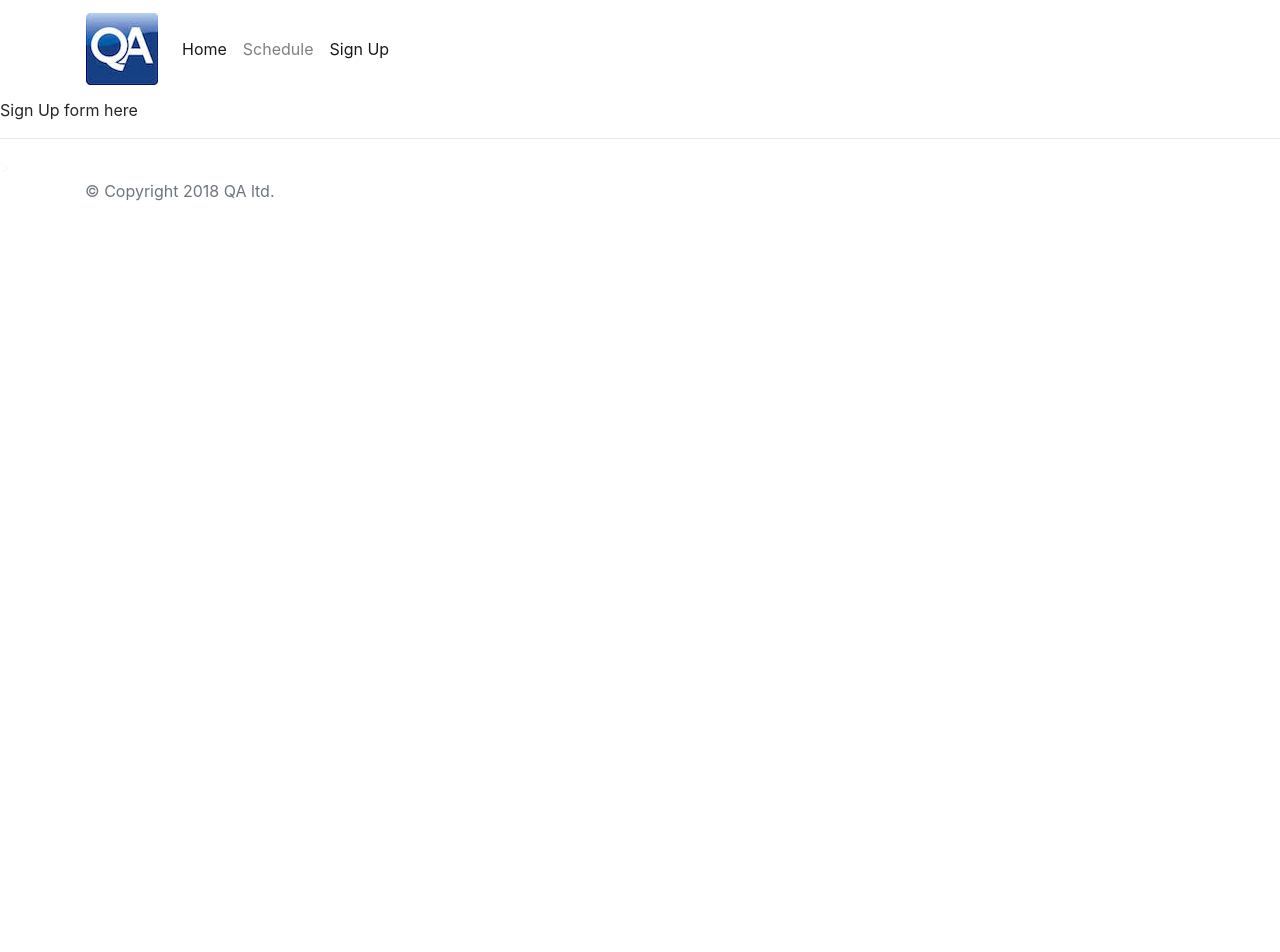
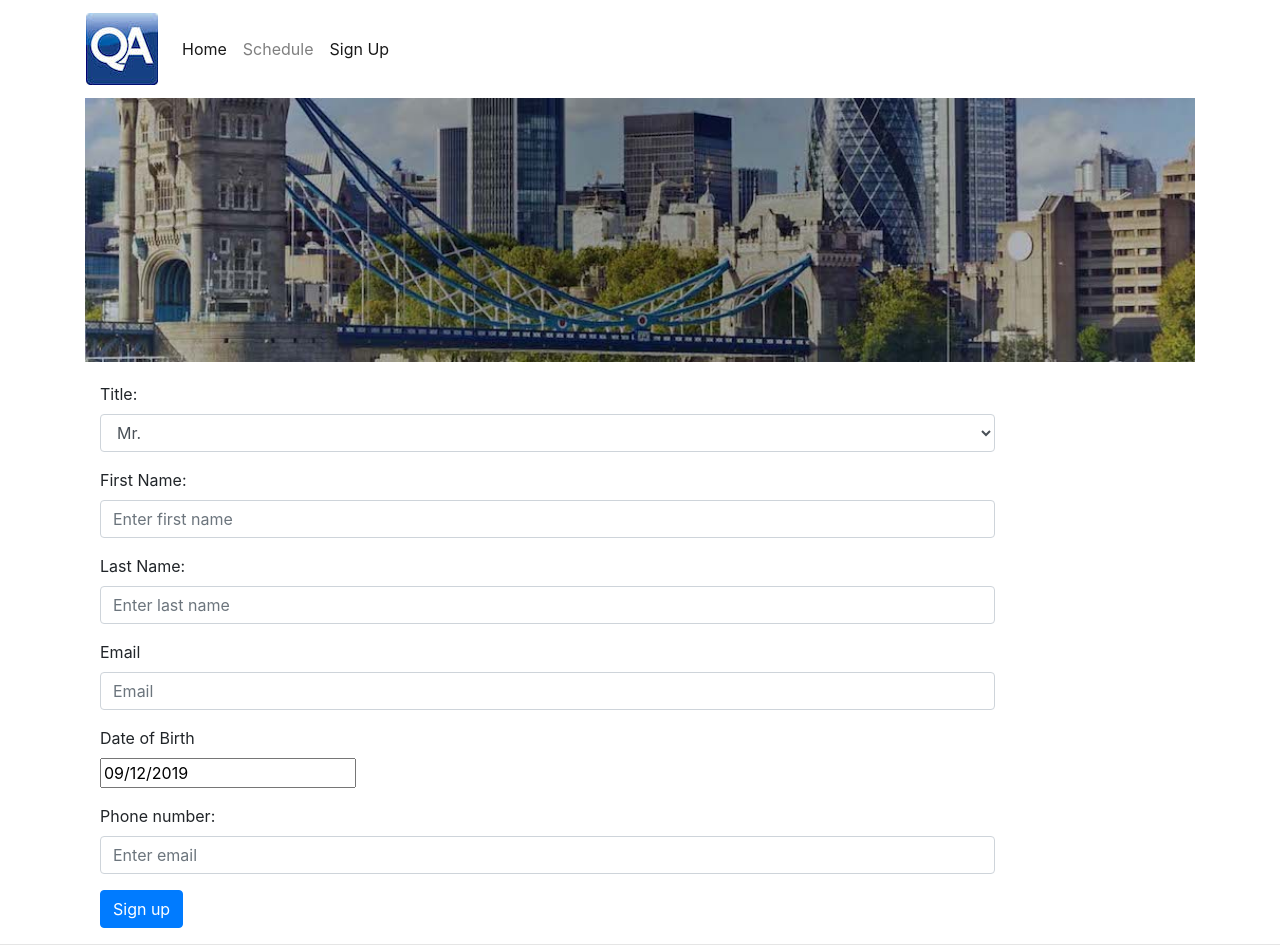
Before and after one commit to desenhar/qacinema, a React (Create React App) app: page /signup in a window 1280 px wide. Shown: the top 952 px of the page. Before the commit the page ends 800 px from the top, so only its background shows below. Built offline with nearby package versions, Linux system fonts and the light colour scheme.

Commit message:
SH: Signup guide

```diff
--- a/package.json
+++ b/package.json
@@ -5,6 +5,7 @@
   "dependencies": {
     "bootstrap": "^4.3.1",
     "react": "^16.8.6",
+    "react-datepicker": "^2.9.6",
     "react-dom": "^16.8.6",
     "react-router-dom": "^5.0.0",
     "react-scripts": "2.1.8"
--- a/src/Components/SignUp/SignUp.jsx
+++ b/src/Components/SignUp/SignUp.jsx
@@ -1,9 +1,72 @@
-import React from 'react';
+import React, { useState } from "react";
+import DatePicker from 'react-datepicker';
+
+import "react-datepicker/dist/react-datepicker.css";
+import 'react-datepicker/dist/react-datepicker-cssmodules.css';
 
 const SignUp = () => {
-    return (
-        <p>Sign Up form here</p>
-    );
-}
+  // Can now use startDate as a the DOB variable
+  const [startDate, setStartDate] = useState(new Date());
+
+  return (
+    <div className="container">
+      <img
+        width="100%"
+        src={require("../../images/Locations.jpg")}
+        alt="QA Cinemas"
+      />
+
+      <form class="form-horizontal">
+        <div class="form-group">
+          <label class="col-sm-2">Title:</label>
+          <div class="col-sm-10">
+            <select class="form-control">
+              <option>Mr.</option>
+              <option>Mrs.</option>
+              <option>Miss.</option>
+              <option>Ms.</option>
+            </select>
+          </div>
+        </div>
+        <div class="form-group">
+          <label class="col-sm-2">First Name:</label>
+          <div class="col-sm-10">
+            <input type="text" class="form-control" placeholder="Enter first name"/>
+          </div>
+        </div>
+        <div class="form-group">
+          <label class="col-sm-10">Last Name:</label>
+          <div class="col-sm-10">
+            <input type="text" class="form-control" placeholder="Enter last name"/>
+          </div>
+        </div>
+        <div class="form-group">
+          <label class="col-sm-2 control-label">Email</label>
+          <div class="col-sm-10">
+            <input type="email" class="form-control" placeholder="Email"/>
+          </div>
+        </div>
+        <div class="form-group">
+          <label class="col-sm-2">Date of Birth</label>
+          <div class="col-sm-10">
+            <DatePicker selected={startDate} onChange={date => setStartDate(date)} />
+          </div>
+        </div>
+        <div class="form-group">
+          <label class="col-sm-2">Phone number:</label>
+          <div class="col-sm-10">
+            <input type="number" class="form-control" placeholder="Enter email"/>
+          </div>
+        </div>
+        <div class="form-group">
+          <div class="col-sm-offset-2 col-sm-10">
+            <button type="submit" class="btn btn-primary">Sign up</button>
+          </div>
+        </div>
+      </form>
+
+    </div>
+  );
+};
 
 export default SignUp;
```
Also changed, not shown: 1 other file (tests, documents, lock files or other folders).
